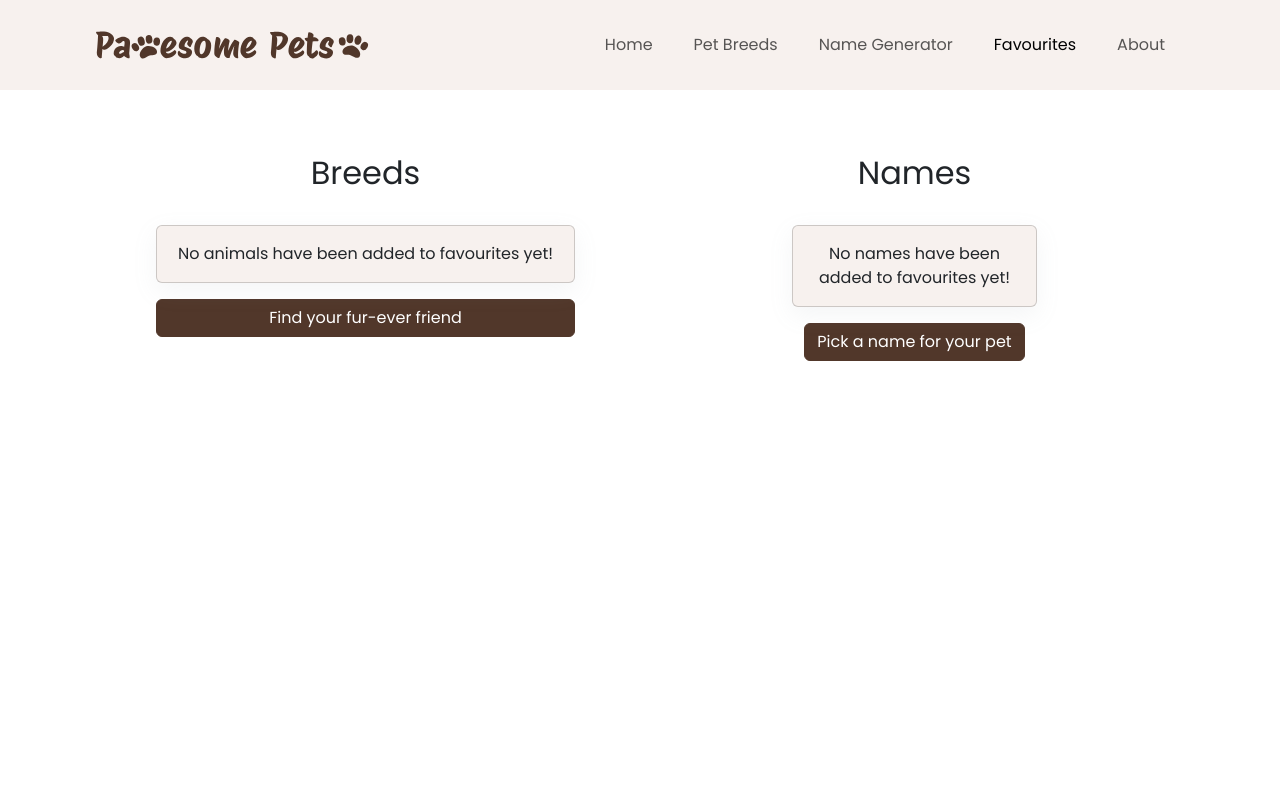
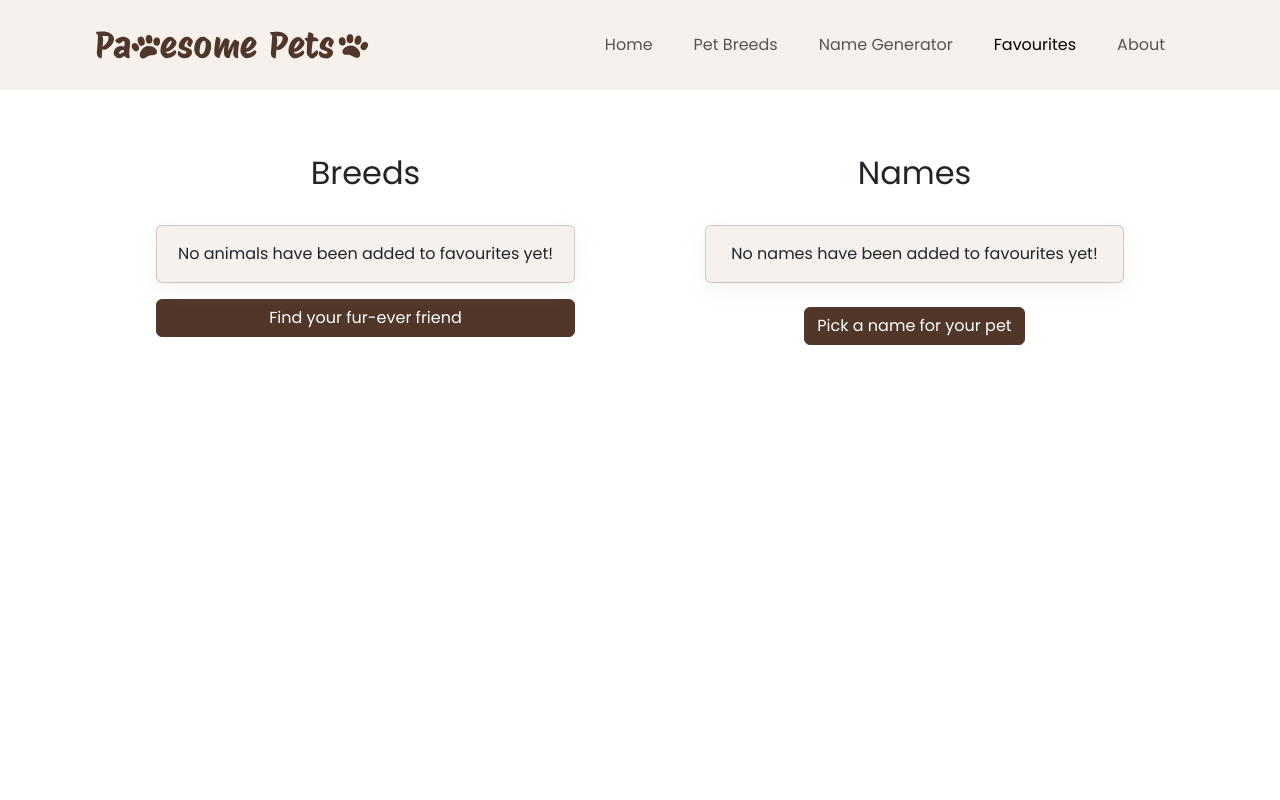
Before and after one commit to rosiegalezia/pawsome-pets, a React (Vite) app: page /#/Favourites in a window 1280 px wide. Shown: the top 800 px of the page. Built offline with nearby package versions, Linux system fonts and the light colour scheme.

Commit message:
make favourites divs equal size

```diff
--- a/src/Pages/Favourites.jsx
+++ b/src/Pages/Favourites.jsx
@@ -93,7 +93,7 @@ function Favourites(props) {
                     {/* display empty card until favourites are saved */}
                     {!storedNames.includes(storedNames[0]) ? (
                         <div className='p-0 m-3 ' key={'no-saved-names'}>
-                            <Card className='bg-cream m-2 text-center mx-auto d-flex justify-content-center col-10 col-lg-7'>
+                             <Card className='w-100 m-3 bg-cream text-center mx-auto d-flex justify-content-center'>
                                 <Card.Body>
                                     <Card.Text className='text-center'>
                                         No names have been added to favourites yet!
```
